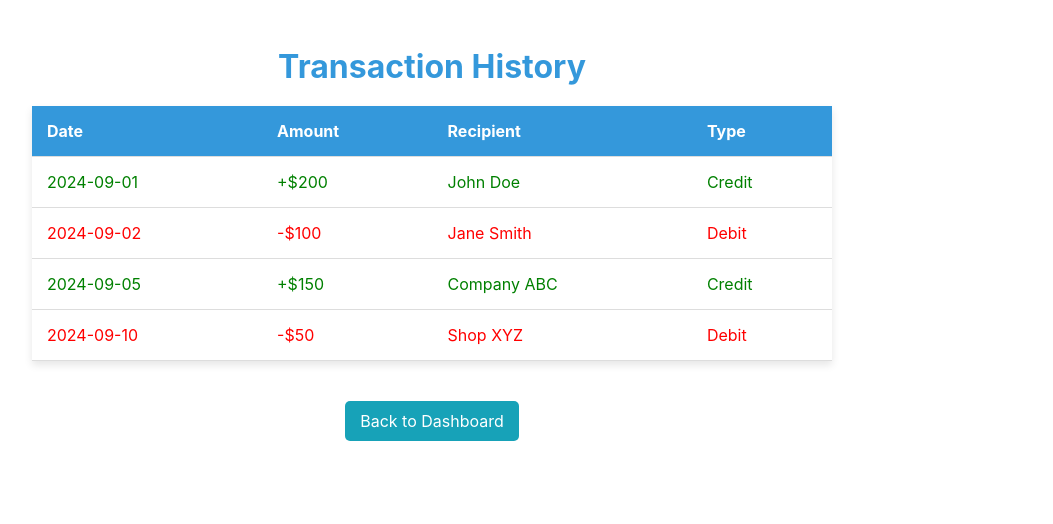
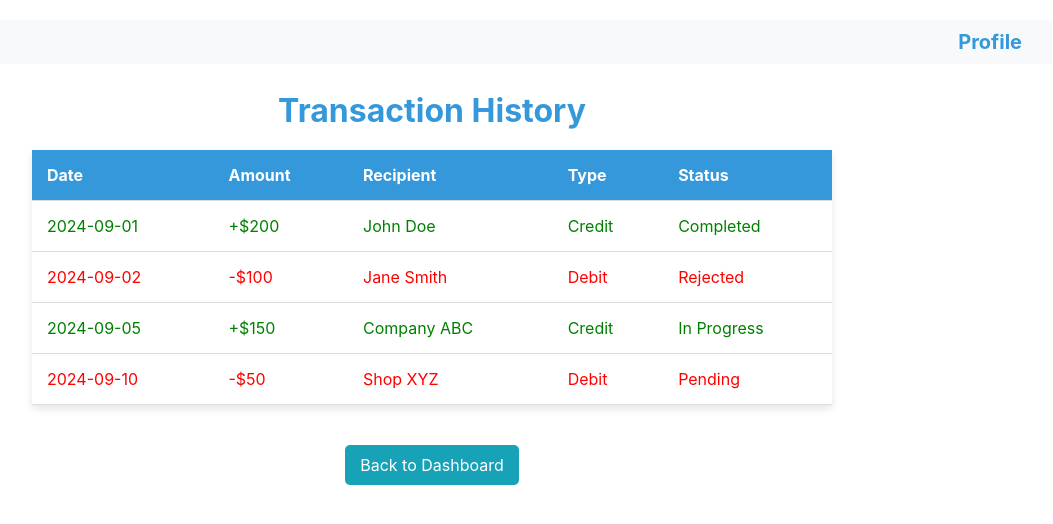
Before and after one commit to Elena-Nidelcu/banking-front, a React (Create React App) app: page /transaction-history in a window 1280 px wide. Shown: the top 524 px of the page, without its empty margins (208-1261 px from the left). Built offline with nearby package versions, Linux system fonts and the light colour scheme.

Commit message:
add header

```diff
--- /dev/null
+++ b/src/components/header.css
@@ -0,0 +1,29 @@
+/* src/components/Header.css */
+
+.header {
+    background-color: #f8f9fa;
+    padding: 10px;
+    text-align: right;
+  }
+
+  .header nav ul {
+    list-style: none;
+    padding: 0;
+    margin: 0;
+  }
+
+  .header nav ul li {
+    display: inline-block;
+    margin-right: 20px;
+  }
+
+  .header nav ul li a {
+    text-decoration: none;
+    color: #3498db;
+    font-size: 20px;
+    font-weight: bold;
+  }
+
+  .header nav ul li a:hover {
+    text-decoration: underline;
+  }
--- /dev/null
+++ b/src/components/header.js
@@ -0,0 +1,20 @@
+// src/components/Header.js
+import React from 'react';
+import { Link } from 'react-router-dom';
+import './header.css';
+
+const Header = () => {
+  return (
+    <header className="header">
+      <nav>
+        <ul>
+          <li>
+            <Link to="/profile">Profile</Link>
+          </li>
+        </ul>
+      </nav>
+    </header>
+  );
+};
+
+export default Header;
--- a/src/pages/TransactionHistory/TransactionHistory.js
+++ b/src/pages/TransactionHistory/TransactionHistory.js
@@ -4,17 +4,19 @@ import { Link } from 'react-router-dom';
 import './TransactionHistory.css';
 import '../../styles/buttons.css';
 import '../../styles/titles.css';
+import Header from '../../components/header';
 
 const TransactionHistory = () => {
   const transactions = [
-    { date: '2024-09-01', amount: 200, recipient: 'John Doe', type: 'credit' },
-    { date: '2024-09-02', amount: -100, recipient: 'Jane Smith', type: 'debit' },
-    { date: '2024-09-05', amount: 150, recipient: 'Company ABC', type: 'credit' },
-    { date: '2024-09-10', amount: -50, recipient: 'Shop XYZ', type: 'debit' },
+    { date: '2024-09-01', amount: 200, recipient: 'John Doe', type: 'credit', status: 'Completed' },
+    { date: '2024-09-02', amount: -100, recipient: 'Jane Smith', type: 'debit', status: 'Rejected' },
+    { date: '2024-09-05', amount: 150, recipient: 'Company ABC', type: 'credit', status: 'In Progress' },
+    { date: '2024-09-10', amount: -50, recipient: 'Shop XYZ', type: 'debit', status: 'Pending' },
   ];
 
   return (
     <div className="transaction-history-container">
+      <Header />
       <h2 className="page-title">Transaction History</h2>
 
       {/* Transactions Table */}
@@ -25,6 +27,7 @@ const TransactionHistory = () => {
             <th>Amount</th>
             <th>Recipient</th>
             <th>Type</th>
+            <th>Status</th>
           </tr>
         </thead>
         <tbody>
@@ -40,6 +43,7 @@ const TransactionHistory = () => {
               </td>
               <td>{transaction.recipient}</td>
               <td>{transaction.type.charAt(0).toUpperCase() + transaction.type.slice(1)}</td>
+              <td>{transaction.status}</td>
             </tr>
           ))}
         </tbody>
--- a/src/pages/Transfer/Transfer.js
+++ b/src/pages/Transfer/Transfer.js
@@ -4,6 +4,7 @@ import { Link } from 'react-router-dom';
 import './Transfer.css';
 import '../../styles/buttons.css';
 import '../../styles/titles.css';
+import Header from '../../components/header';
 
 const Transfer = () => {
   const [recipient, setRecipient] = useState('');
@@ -42,6 +43,7 @@ const Transfer = () => {
 
   return (
     <div className="transfer-container">
+      <Header />
       <h2 className="page-title">Transfer Money</h2>
       <form className="transfer-form" onSubmit={handleSubmit}>
         <div className="form-group">
```
